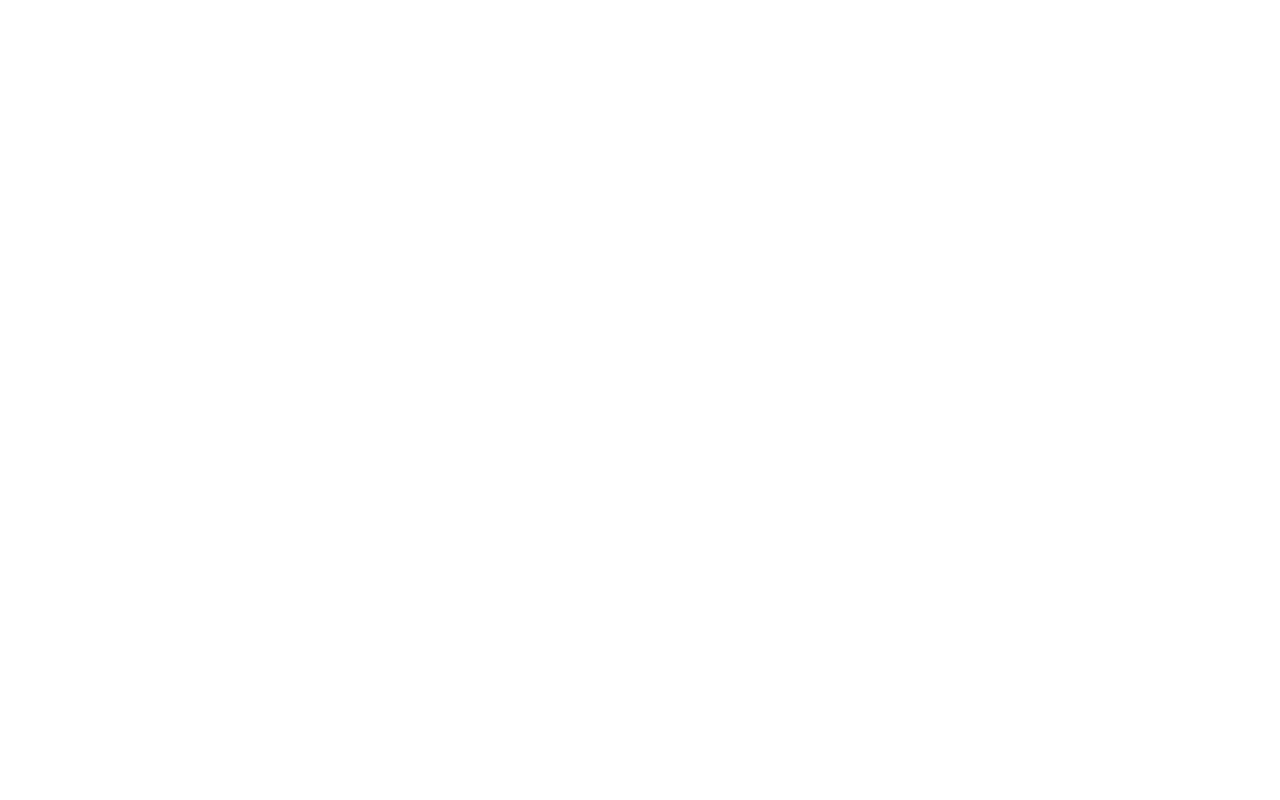
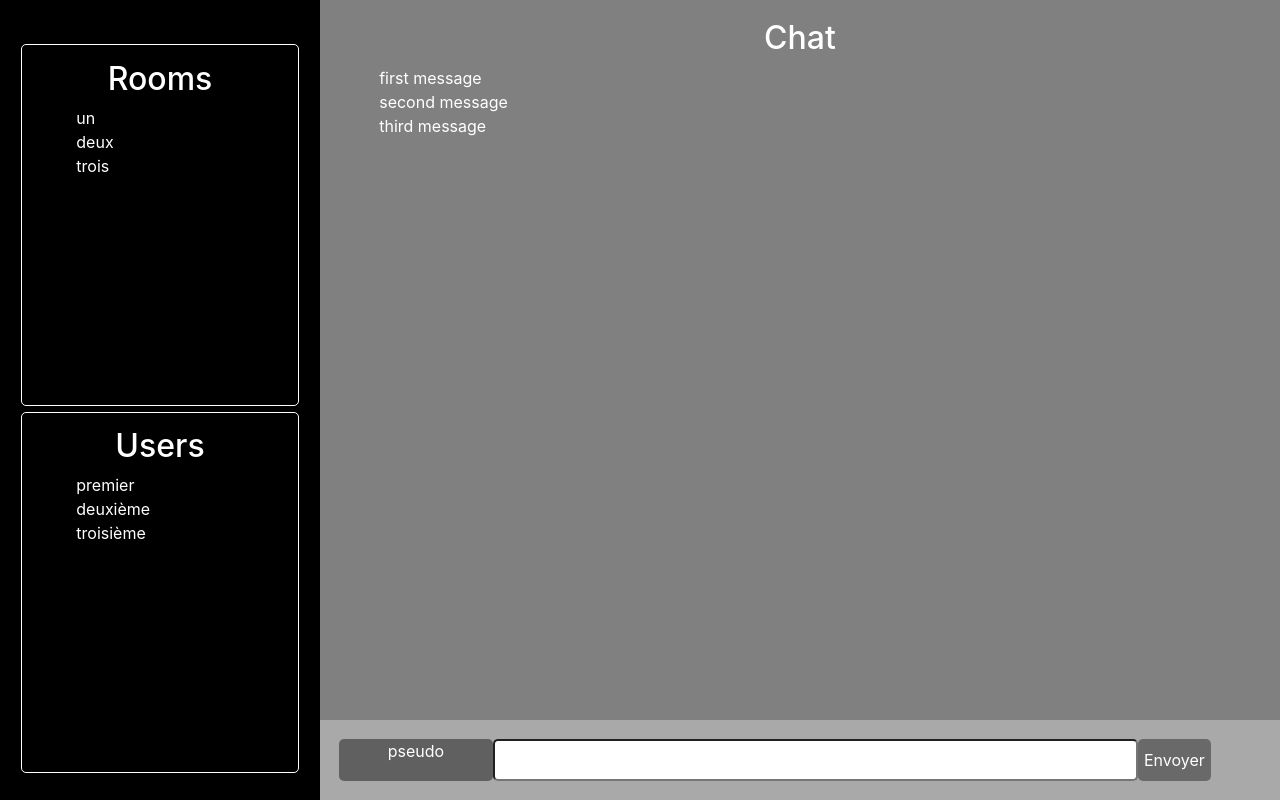
Before and after one commit to guillaumequeste/chat, a plain HTML site: page index.html in a window 1280 px wide. Drawn offline with nearby package versions, Linux system fonts and the light colour scheme.

Commit message:
maquette

```diff
--- a/css/style.css
+++ b/css/style.css
@@ -0,0 +1,85 @@
+body {
+    margin: 0;
+    height: 100vh;
+}
+
+main {
+    margin: 0;
+}
+
+.row {
+    margin: 0;
+}
+
+nav {
+    background-color: black;
+    color: white;
+    height: 100vh;
+    margin: 0;
+    padding: 3%;
+}
+
+.col-9 {
+    background-color: grey;
+    color: white;
+    height: 100vh;
+    margin: 0;
+    padding: 0;
+}
+
+#rooms {
+    height: 50%;
+    padding: 5%;
+    border: solid 1px white;
+    border-radius: 5px;
+    margin: 2%;
+}
+
+h2 {
+    text-align: center;
+}
+
+li {
+    list-style: none;
+}
+
+#users {
+    height: 50%;
+    padding: 5%;
+    border: solid 1px white;
+    border-radius: 5px;
+    margin: 2%;
+}
+
+#chat {
+    height: 90%;
+    padding: 2%;
+}
+
+#envoi {
+    background-color: darkgray;
+    height: 10%;
+    padding: 2%;
+    margin: 0;
+}
+
+#pseudo {
+    border-radius: 5px;
+    background-color: rgb(97, 96, 96);
+    text-align: center;
+}
+
+#message {
+    border-radius: 5px;
+    background-color: white;
+    width: 70%;
+}
+
+#bouton {
+    border: none;
+    border-radius: 5px;
+    background-color: dimgray;
+    text-align: center;
+    text-decoration: none;
+    color: white;
+}
--- a/index.html
+++ b/index.html
@@ -11,7 +11,43 @@
 </head>
 
 <body>
-
+    <main>
+        <div class="row">
+            <nav class="col-3">
+                <div id="rooms">
+                    <h2>Rooms</h2>
+                    <ul>
+                        <li>un</li>
+                        <li>deux</li>
+                        <li>trois</li>
+                    </ul>
+                </div>
+                <div id="users">
+                    <h2>Users</h2>
+                    <ul>
+                        <li>premier</li>
+                        <li>deuxième</li>
+                        <li>troisième</li>
+                    </ul>
+                </div>
+            </nav>
+            <div class="col-9">
+                <div id="chat">
+                    <h2>Chat</h2>
+                    <ul>
+                        <li>first message</li>
+                        <li>second message</li>
+                        <li>third message</li>
+                    </ul>
+                </div>
+                <div id="envoi" class="row">
+                    <div class="col-2" id="pseudo">pseudo</div>
+                    <input type="text" name="message" id="message">
+                    <input type="submit" value="Envoyer" id="bouton">
+                </div>
+            </div>
+        </div>
+    </main>
 
 
     <script src="https://code.jquery.com/jquery-3.3.1.slim.min.js" integrity="sha384-q8i/X+965DzO0rT7abK41JStQIAqVgRVzpbzo5smXKp4YfRvH+8abtTE1Pi6jizo" crossorigin="anonymous"></script>
```
